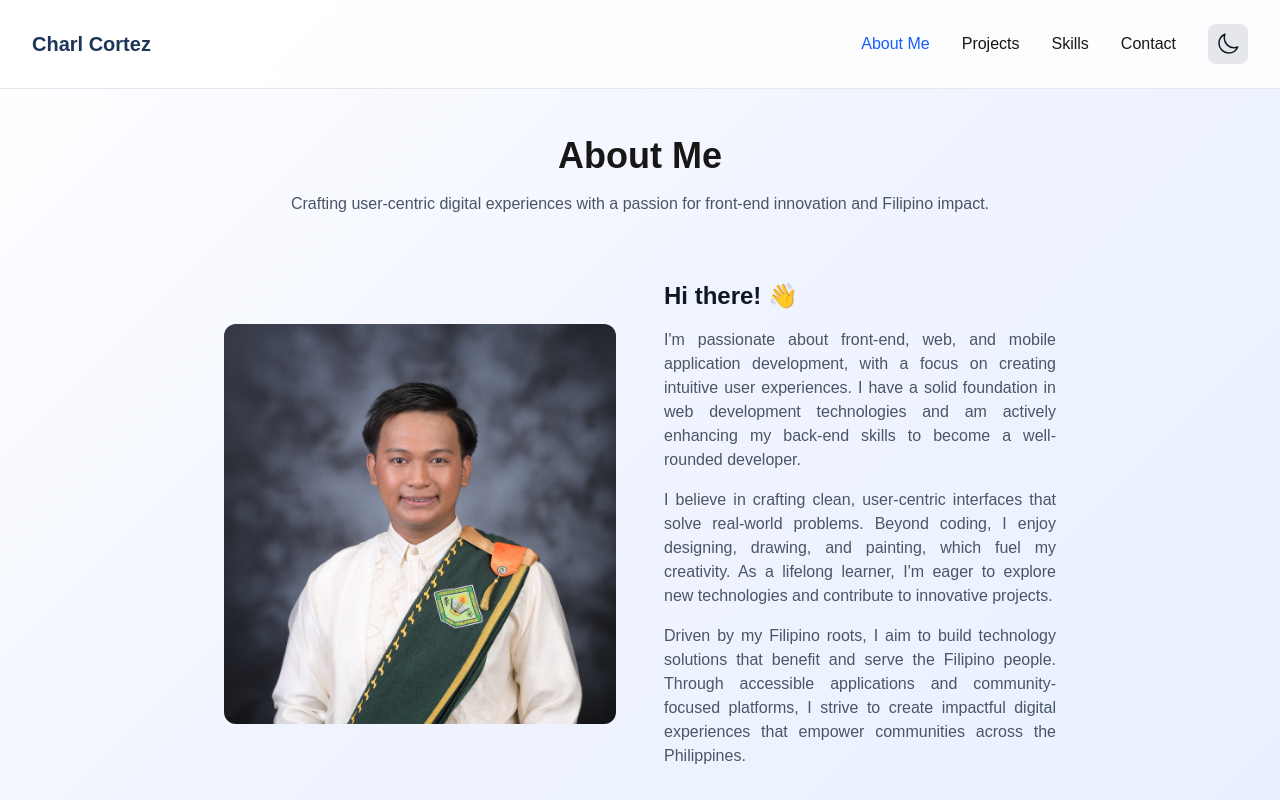
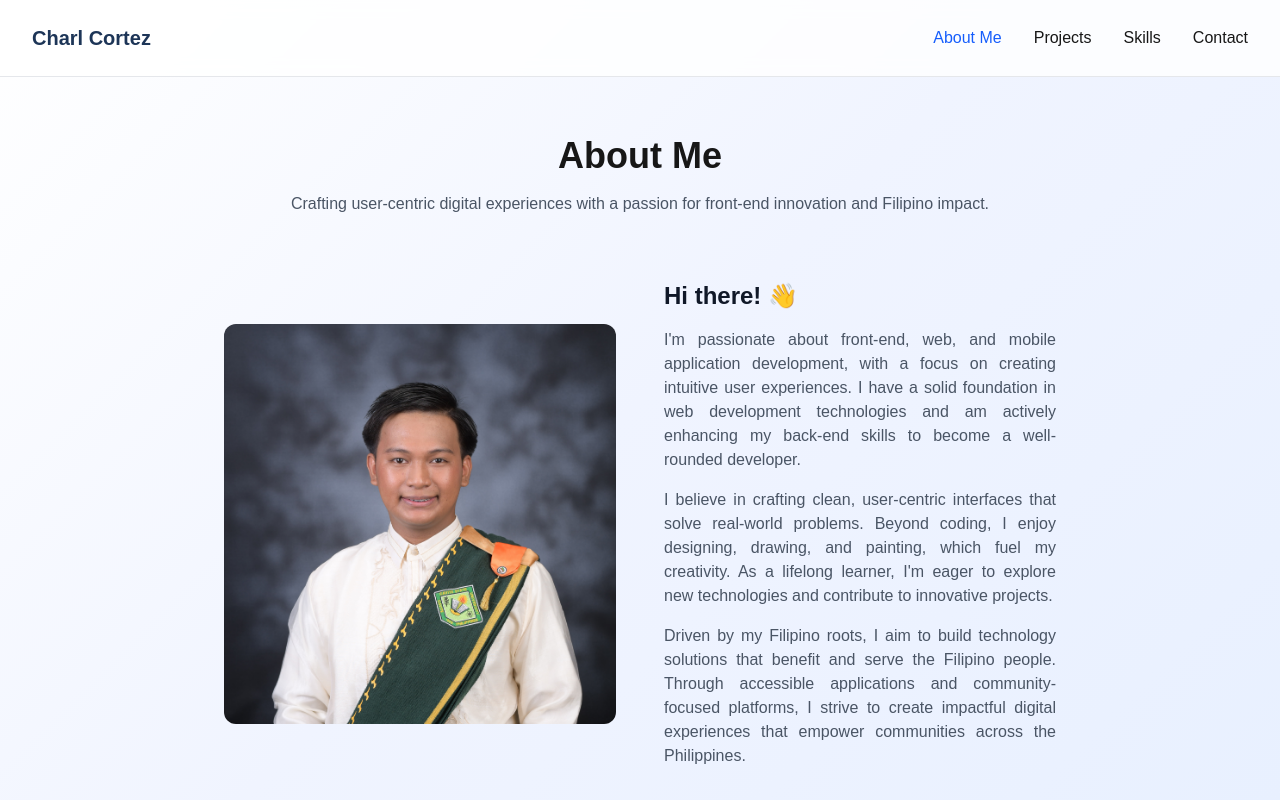
Before and after one commit to Cha17/portfolio, a Next.js app: page /about in a window 1280 px wide. Shown: the top 800 px of the page. Built offline with nearby package versions, Linux system fonts and the light colour scheme.

Commit message:
Changed default theme to 'dark' and commented out unused ThemeToggle

```diff
--- a/src/app/layout.tsx
+++ b/src/app/layout.tsx
@@ -33,7 +33,7 @@ export default function RootLayout({
       suppressHydrationWarning
     >
       <body className="min-h-screen bg-white dark:bg-gray-900 text-gray-900 dark:text-white transition-colors">
-        <ThemeProvider attribute="class" defaultTheme="system" enableSystem>
+        <ThemeProvider attribute="class" defaultTheme="dark" enableSystem>
           {children}
         </ThemeProvider>
       </body>
--- a/src/components/Header.tsx
+++ b/src/components/Header.tsx
@@ -1,18 +1,21 @@
-'use client'
+"use client";
 
-import Link from 'next/link'
-import { usePathname } from 'next/navigation'
-import { navItems, personalInfo } from '../data/portfolio'
-import ThemeToggle from './ThemeToggle'
+import Link from "next/link";
+import { usePathname } from "next/navigation";
+import { navItems, personalInfo } from "../data/portfolio";
+// import ThemeToggle from './ThemeToggle'
 
 export default function Header() {
-  const pathname = usePathname()
+  const pathname = usePathname();
 
   return (
     <header className="fixed top-0 left-0 right-0 bg-white/80 dark:bg-gray-900/80 backdrop-blur-sm z-50 border-b border-gray-200 dark:border-gray-800">
       <nav className="max-w-7xl mx-auto px-4 sm:px-6 lg:px-8 py-6">
         <div className="flex items-center justify-between">
-          <Link href="/" className="text-xl font-bold text-[#1D3557] dark:text-[#457B9D] hover:text-gray-600 dark:hover:text-[#457EAF] transition-colors">
+          <Link
+            href="/"
+            className="text-xl font-bold text-[#1D3557] dark:text-[#457B9D] hover:text-gray-600 dark:hover:text-[#457EAF] transition-colors"
+          >
             {personalInfo.name}
           </Link>
           <div className="hidden md:flex items-center gap-8">
@@ -21,16 +24,18 @@ export default function Header() {
                 key={item.href}
                 href={item.href}
                 className={`hover:text-gray-600 dark:hover:text-gray-300 transition-colors ${
-                  pathname === item.href ? 'text-blue-600 dark:text-blue-400' : ''
+                  pathname === item.href
+                    ? "text-blue-600 dark:text-blue-400"
+                    : ""
                 }`}
               >
                 {item.label}
               </Link>
             ))}
-            <ThemeToggle />
+            {/* <ThemeToggle /> */}
           </div>
           <div className="md:hidden flex items-center gap-4">
-            <ThemeToggle />
+            {/* <ThemeToggle /> */}
             <button className="p-2" aria-label="Toggle menu">
               <svg
                 className="w-6 h-6"
@@ -50,5 +55,5 @@ export default function Header() {
         </div>
       </nav>
     </header>
-  )
+  );
 }
```
